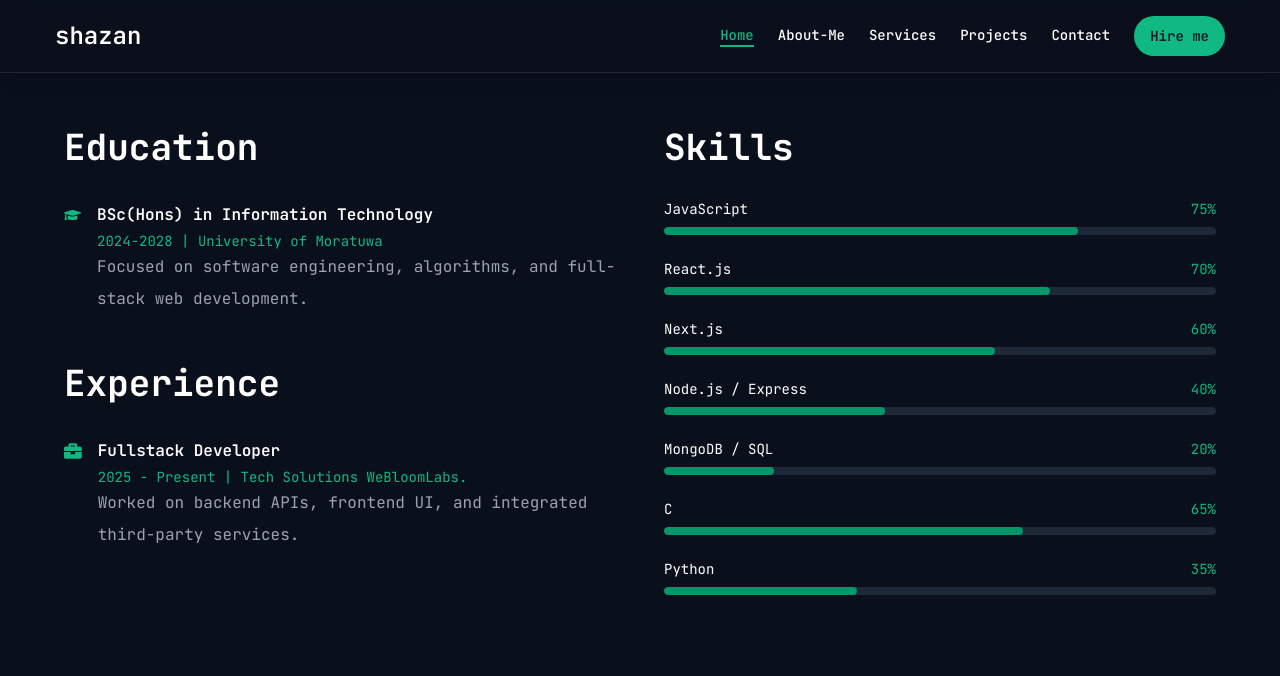
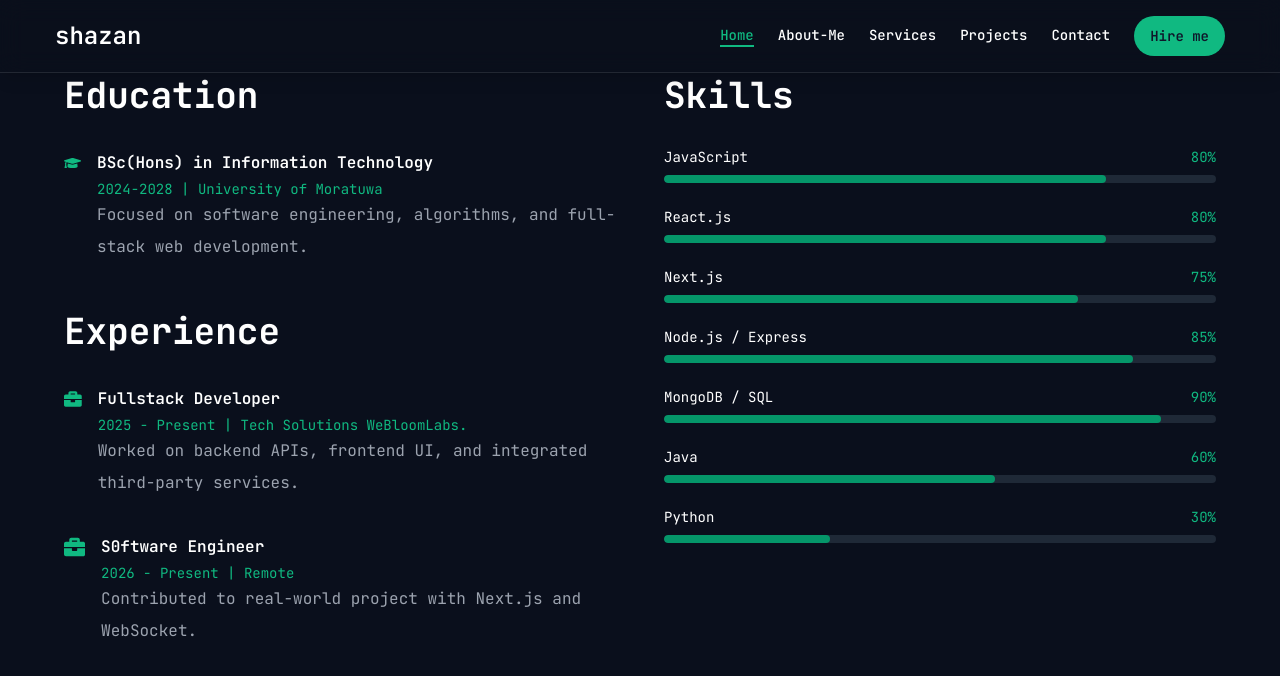
Before and after one commit to mfmshazan/Portfolio, a Next.js app: page /resume in a window 1280 px wide. Shown: the top 676 px of the page. Built offline with nearby package versions, Linux system fonts and the light colour scheme.

Commit message:
updated the work experience

```diff
--- a/app/resume/page.jsx
+++ b/app/resume/page.jsx
@@ -25,22 +25,22 @@ const experience = [
     place: "Tech Solutions WeBloomLabs.",
     description: "Worked on backend APIs, frontend UI, and integrated third-party services."
   },
-  // {
-  //   year: "2022 - 2023",
-  //   title: "Freelance Developer",
-  //   place: "Remote",
-  //   description: "Built modern web applications and REST APIs for clients worldwide."
-  // }
+  {
+    year: "2026 - Present",
+    title: "S0ftware Engineer",
+    place: "Remote",
+    description: "Contributed to real-world project with Next.js and WebSocket."
+  }
 ]
 
 const skills = [
-  { name: "JavaScript", level: 75 },
-  { name: "React.js", level: 70 },
-  { name: "Next.js", level: 60 },
-  { name: "Node.js / Express", level: 40 },
-  { name: "MongoDB / SQL", level: 20 },
-  { name: "C", level: 65 },
-  { name: "Python", level: 35 }
+  { name: "JavaScript", level: 80 },
+  { name: "React.js", level: 80 },
+  { name: "Next.js", level: 75 },
+  { name: "Node.js / Express", level: 85 },
+  { name: "MongoDB / SQL", level: 90 },
+  { name: "Java", level: 60 },
+  { name: "Python", level: 30 }
 ]
 
 const Resume = () => {
```
